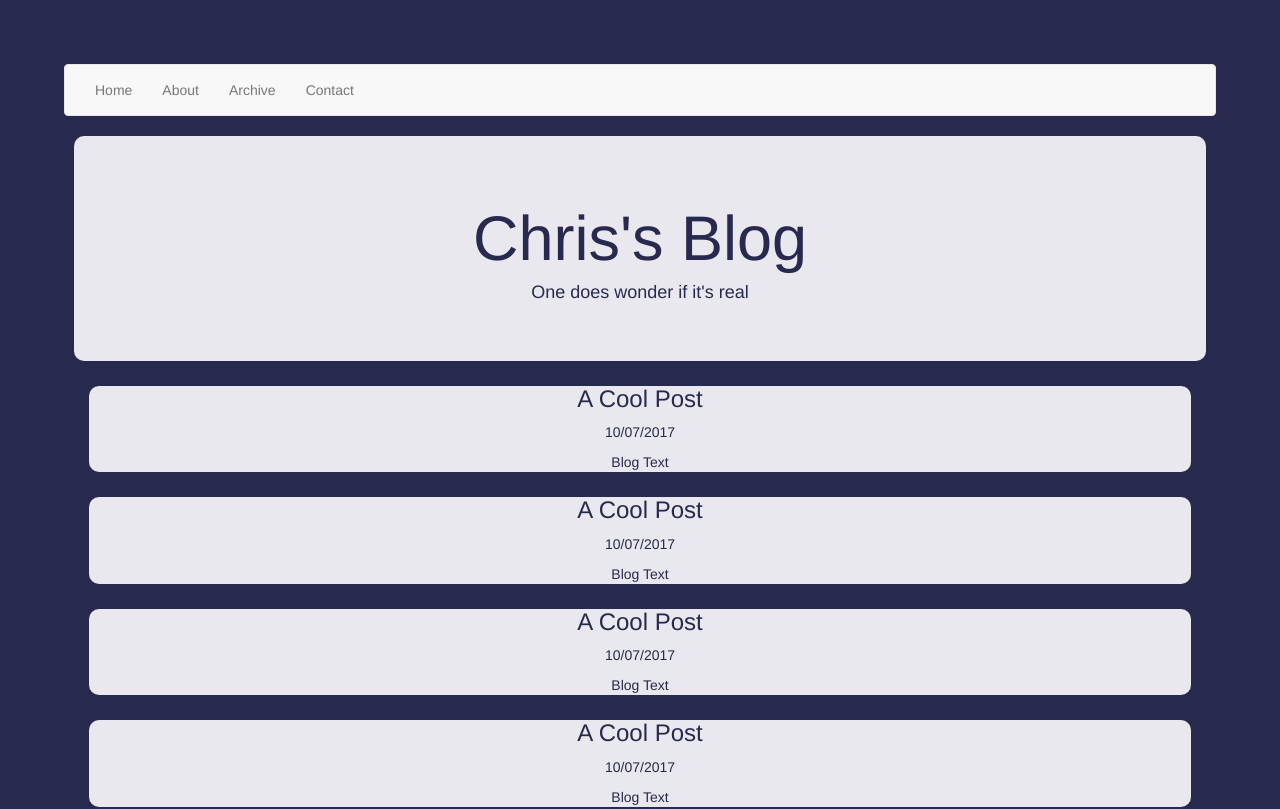
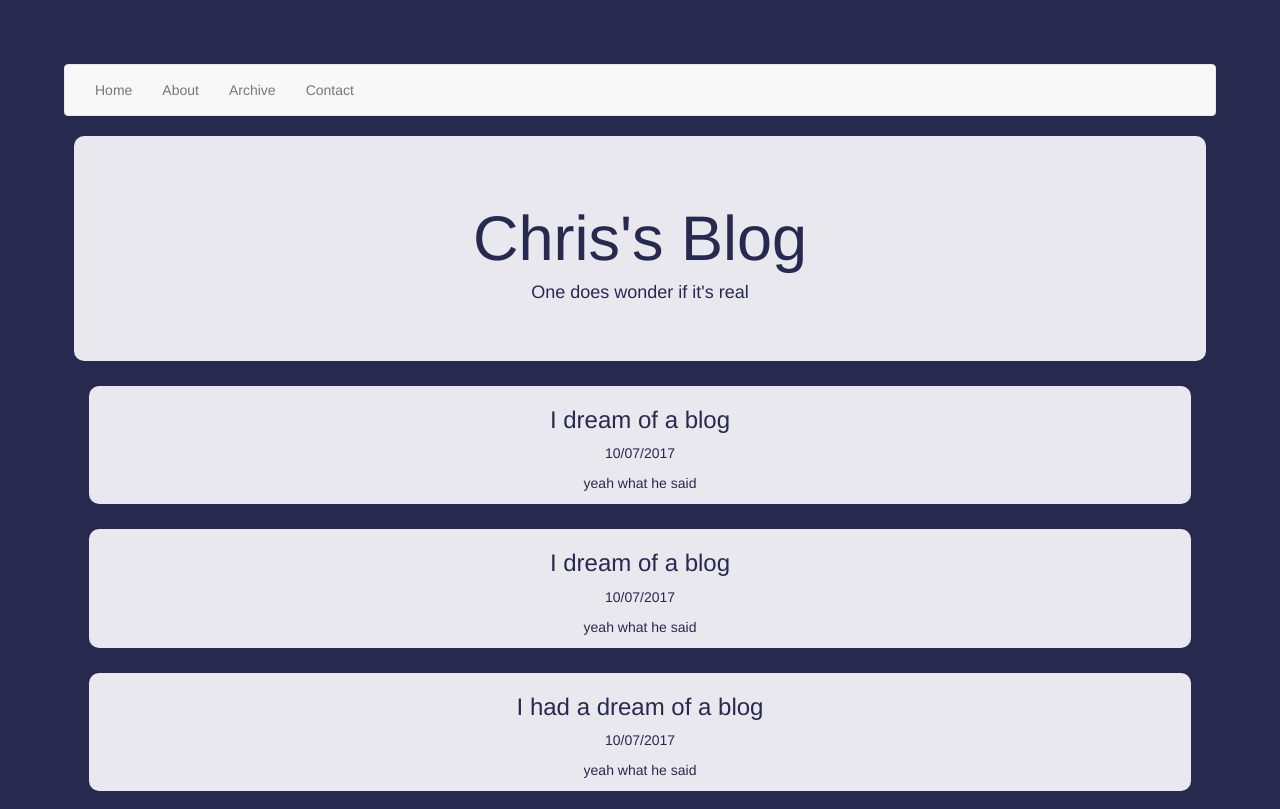
Before and after one commit to Anfz/everybodydoesablog, a React (Create React App) app: page / in a window 1280 px wide. Shown: the top 809 px of the page. Built offline with nearby package versions, Linux system fonts and the light colour scheme.

Commit message:
Made Blog Items Read from the posts

```diff
--- a/src/components/BlogItem.js
+++ b/src/components/BlogItem.js
@@ -3,11 +3,14 @@ import React, { Component } from 'react';
 
 class BlogItem extends Component {
   render(){
+    let {post} = this.props;
+
     return (
+
       <div className="blog-item">
-        <h3>A Cool Post</h3>
+        <h3>{post.title}</h3>
         <p className="blog-meta">10/07/2017</p>
-        <p className="blog-text">Blog Text</p>
+        <p className="blog-text">{post.text}</p>
       </div>
     )
   }
--- a/src/components/BlogItemList.js
+++ b/src/components/BlogItemList.js
@@ -1,19 +1,28 @@
 import React, { Component } from 'react';
+import { connect } from 'react-redux';
 
 import BlogItem from './BlogItem';
 
 class BlogItemList extends Component {
   render() {
+
     return (
       <div>
-        <BlogItem />
-        <BlogItem />
-        <BlogItem />
-        <BlogItem />
-        <BlogItem />
+        {
+          this.props.posts.map(post =>
+          {
+            return <BlogItem key={post.postId} post={post} />;
+          })
+        }
       </div>
     )
   }
 }
 
-export default BlogItemList;
+function mapStateToProps(state){
+  return {
+    posts: state.posts
+  }
+}
+
+export default connect(mapStateToProps, null)(BlogItemList);
--- a/src/index.js
+++ b/src/index.js
@@ -1,7 +1,18 @@
 import React from 'react';
 import ReactDOM from 'react-dom';
 
-import App from './components/App'
+import App from './components/App';
 
-ReactDOM.render(<App></App>
+import {createStore} from 'redux';
+import {Provider} from 'react-redux';
+
+
+import rootReducer from './reducers';
+
+const store = createStore(rootReducer);
+store.subscribe(() => console.log('store', store.getState()));
+
+ReactDOM.render(<Provider store={store}>
+                  <App/>
+                </Provider>
                 ,document.getElementById('root'));
--- /dev/null
+++ b/src/reducers/index.js
@@ -0,0 +1,8 @@
+import {combineReducers} from 'redux';
+
+import posts from './postsReducer';
+
+
+const rootReducer = combineReducers({posts});
+
+export default rootReducer;
--- /dev/null
+++ b/src/reducers/postsReducer.js
@@ -0,0 +1,10 @@
+import posts_json from '../data/posts.json';
+
+import { ADD_BLOG_POST } from '../actions';
+
+function posts(state = posts_json, action){
+  //got nothing to do anyway :D
+  return state;
+}
+
+export default posts;
--- a/src/styles/index.css
+++ b/src/styles/index.css
@@ -16,4 +16,5 @@ body {
   border-radius: 10px;
   margin: 25px;
   background-color: #E8E8EE;
+  padding:1px;
 }
```
Also changed, not shown: src/reducer/index.js (deleted, +0 -12 lines).
